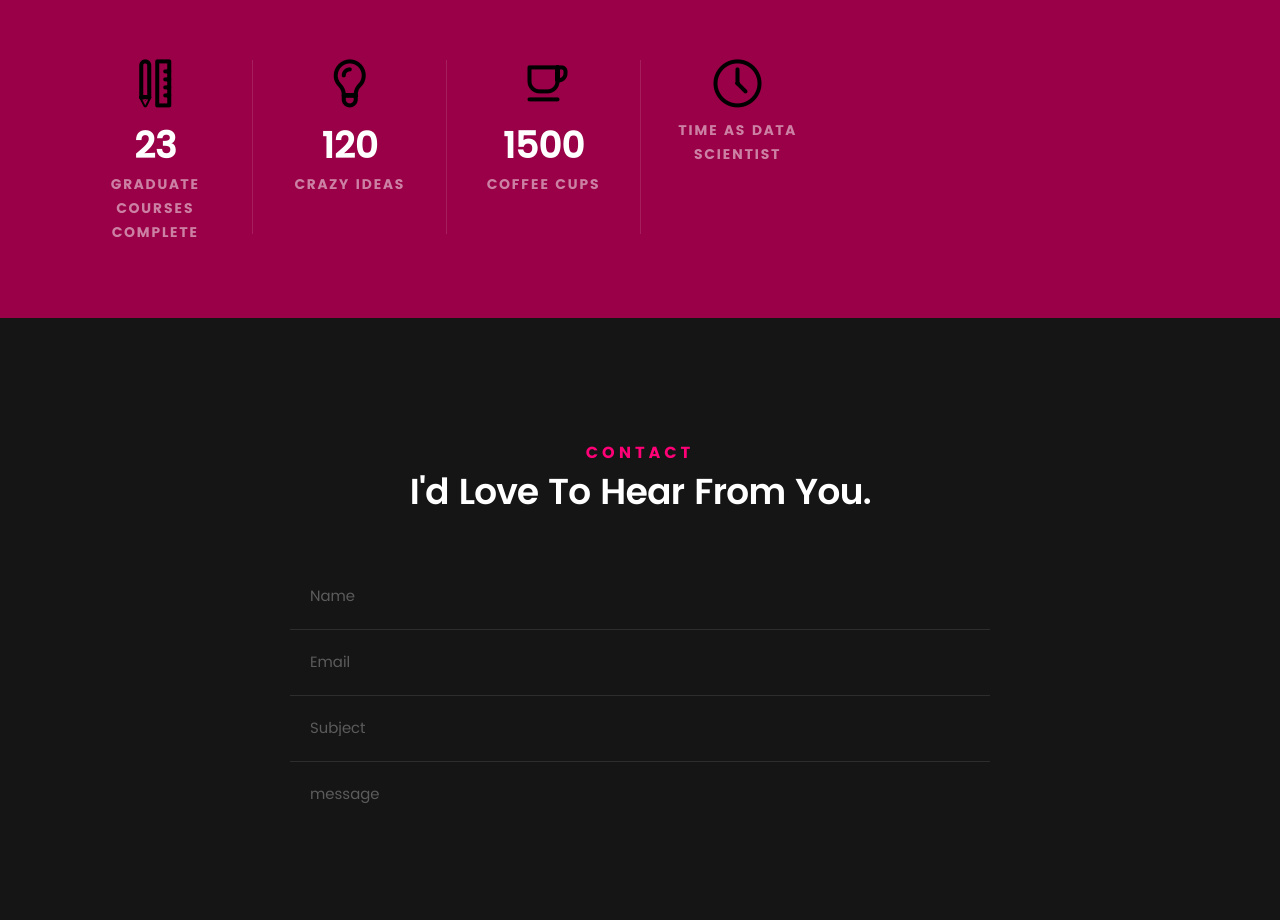
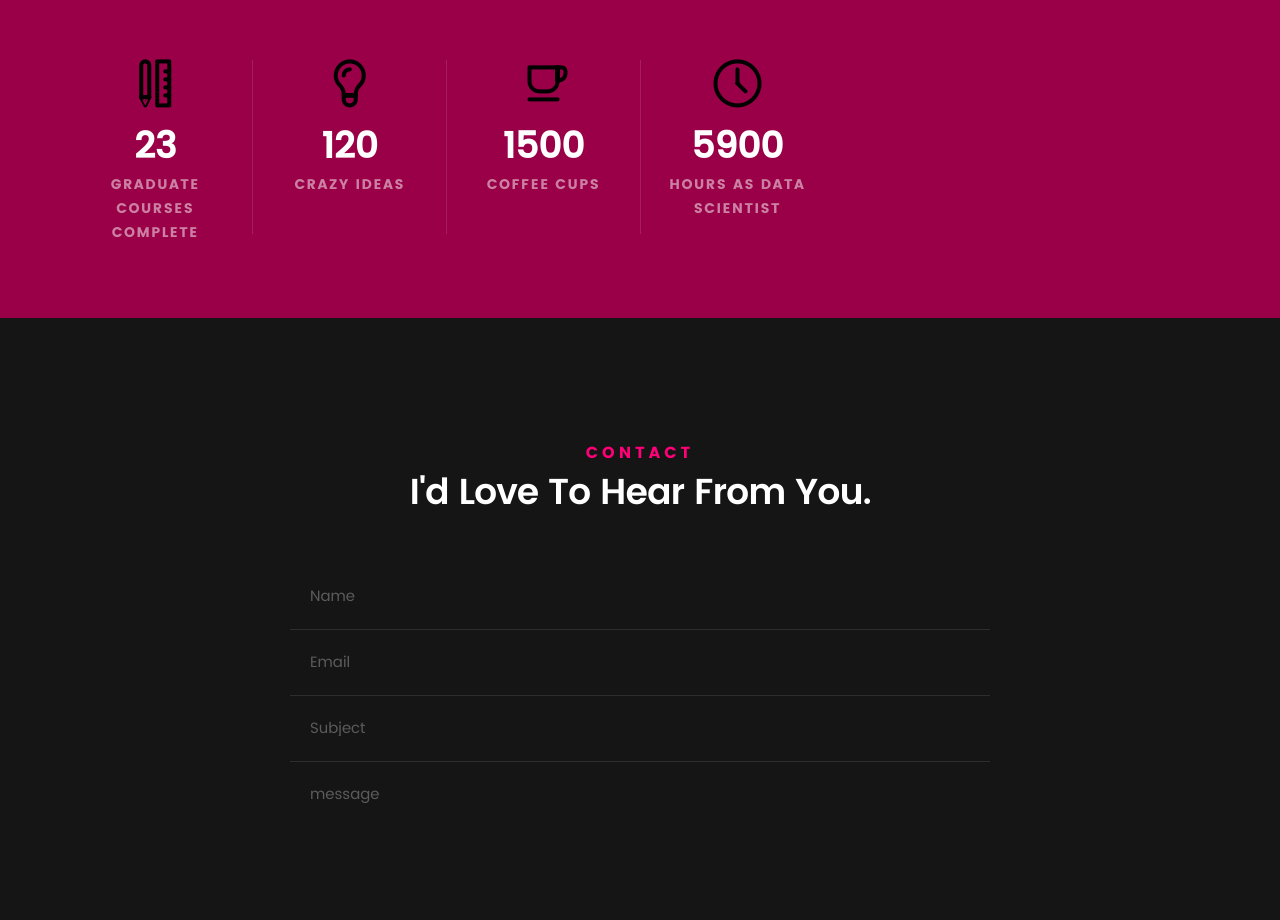
Before and after one commit to austinjarvis/austinjarvis.github.io, a plain HTML site: page index.html in a window 1280 px wide. Shown: the part 7440-8360 px from the top of the page. Drawn offline with Linux system fonts and the light colour scheme; files whose address does not match are found by name.

Commit message:
New photos

```diff
--- a/index.html
+++ b/index.html
@@ -871,40 +871,11 @@
 						</div>
 
 						<h3 class="stat-count">
-							<script>
-								// Set the date we're counting down to
-								var countDownDate = new Date("August 24, 2017 09:00:00").getTime();
-
-								// Update the count down every 1 second
-								var x = setInterval(function() {
-
-								  // Get todays date and time
-								  var now = new Date().getTime();
-
-								  // Find the distance between now and the count down date
-								  var distance = now- countDownDate ;
-
-								  // Time calculations for days, hours, minutes and seconds
-								  var days = Math.floor(distance / (1000 * 60 * 60 * 24));
-								  var hours = Math.floor((distance % (1000 * 60 * 60 * 24)) / (1000 * 60 * 60));
-								  var minutes = Math.floor((distance % (1000 * 60 * 60)) / (1000 * 60));
-								  var seconds = Math.floor((distance % (1000 * 60)) / 1000);
-
-								  // Output the result in an element with id="demo"
-								  document.getElementById("demo").innerHTML = days + "d " + hours + "h "
-								  + minutes + "m " + seconds + "s ";
-
-								  // If the count down is over, write some text
-								  if (distance < 0) {
-									clearInterval(x);
-									document.getElementById("demo").innerHTML = "EXPIRED";
-								  }
-								}, 1000);
-								</script>
+							5900
 						</h3>
 
 						<h5 class="stat-title">
-							Time as Data Scientist
+							Hours as Data Scientist
 						</h5>
 
 					</div> <!-- /stat -->
```
Also changed, not shown: images/intro-bg1.jpg (added), images/profile-pic.jpg, 1 other file.
